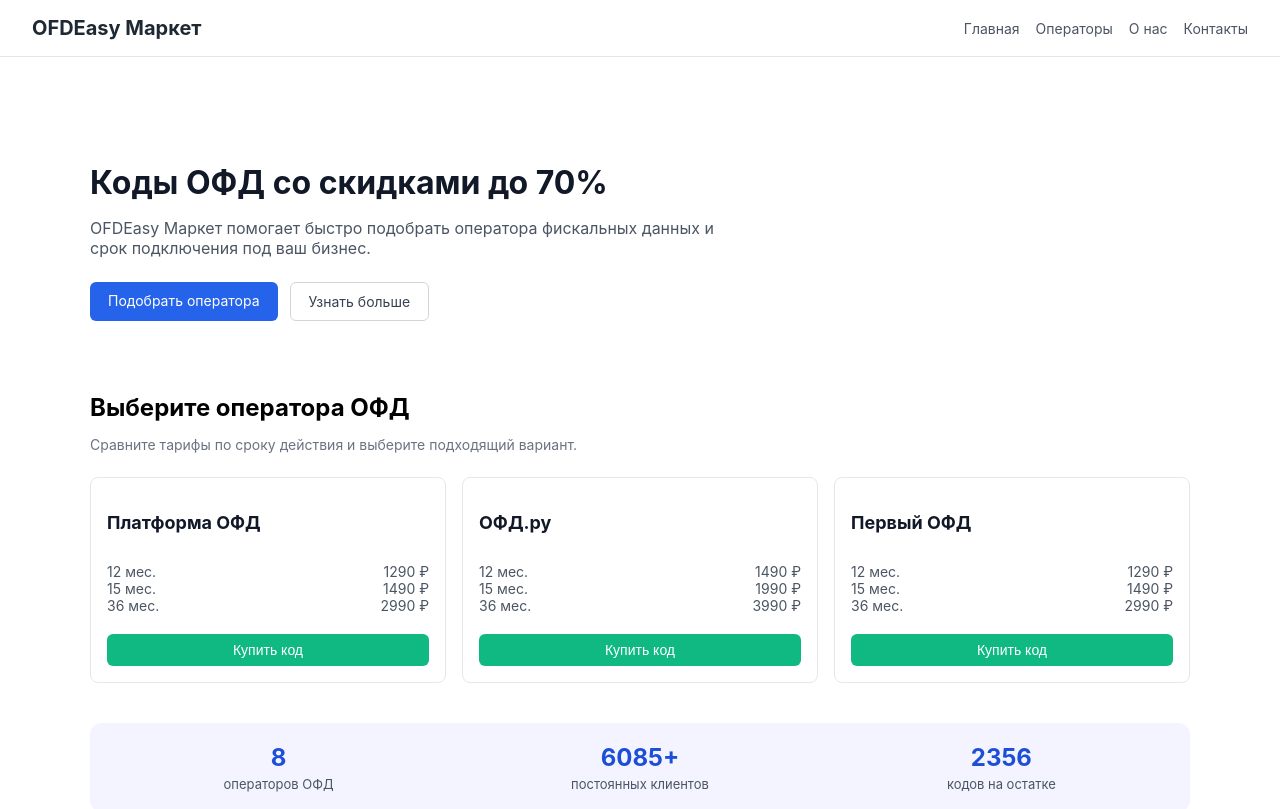
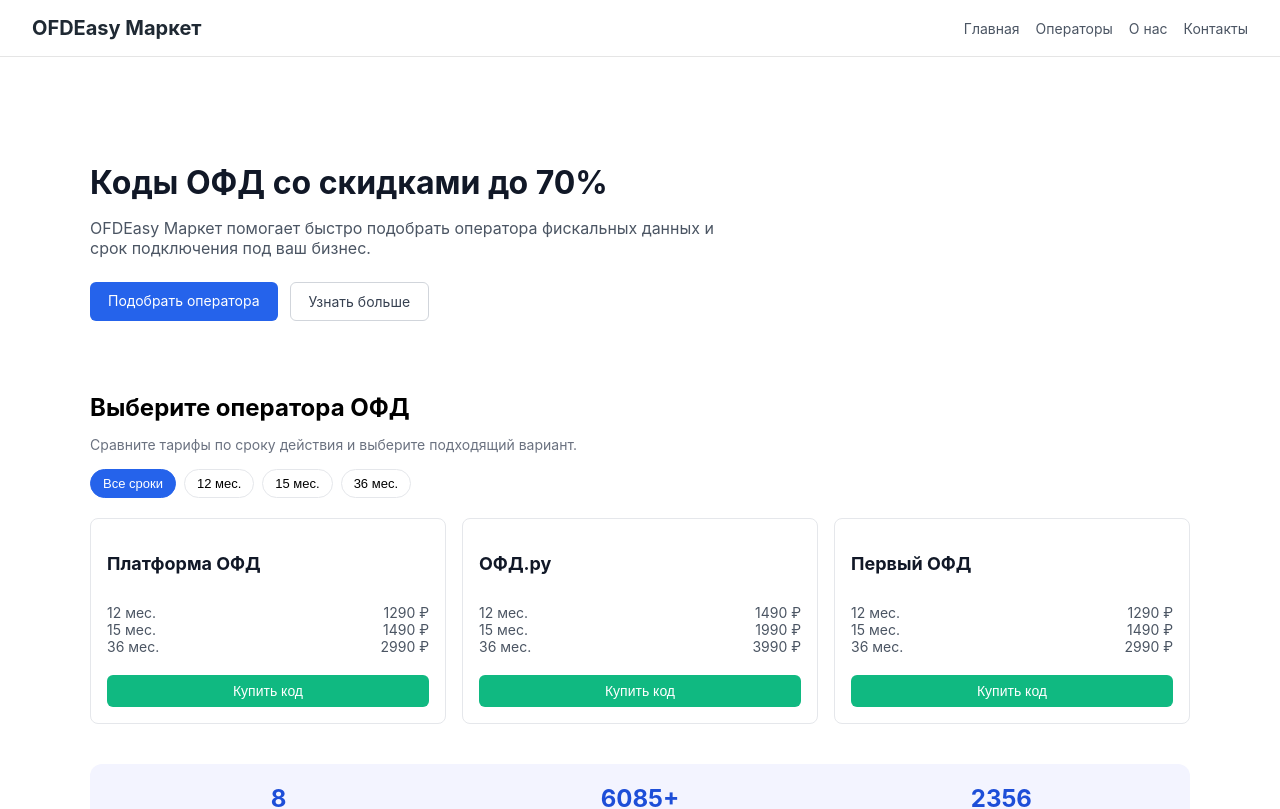
Before and after one commit to qwejssl/ofd-easy-market, a React (Create React App) app: page / in a window 1280 px wide. Shown: the top 809 px of the page. Built offline with nearby package versions, Linux system fonts and the light colour scheme; the HTML template or start-up script is replaced by a standard one.

Commit message:
add tariff duration filter for ofd list

```diff
--- a/src/components/OFD/OFDList.css
+++ b/src/components/OFD/OFDList.css
@@ -10,7 +10,29 @@
 .ofd-list__subtitle {
 	font-size: 14px;
 	color: #6b7280;
-	margin-bottom: 24px;
+	margin-bottom: 16px;
+}
+
+.ofd-list__filters {
+	display: flex;
+	flex-wrap: wrap;
+	gap: 8px;
+	margin-bottom: 20px;
+}
+
+.ofd-list__filters button {
+	padding: 6px 12px;
+	border-radius: 999px;
+	border: 1px solid #e5e7eb;
+	background: #ffffff;
+	font-size: 13px;
+	cursor: pointer;
+}
+
+.ofd-list__filters button.active {
+	background: #2563eb;
+	border-color: #2563eb;
+	color: #ffffff;
 }
 
 .ofd-list__grid {
--- a/src/components/OFD/OFDList.js
+++ b/src/components/OFD/OFDList.js
@@ -1,16 +1,61 @@
+import { useState } from 'react'
 import ofdProviders from '../../data/ofdProviders'
 import OFDCard from './OFDCard'
 import './OFDList.css'
 
 function OFDList() {
+	const [activeMonths, setActiveMonths] = useState('all')
+
+	const filteredProviders = ofdProviders.map(provider => ({
+		...provider,
+		plans:
+			activeMonths === 'all'
+				? provider.plans
+				: provider.plans.filter(
+						plan => String(plan.months) === String(activeMonths)
+				  ),
+	}))
+
 	return (
 		<section className='ofd-list' id='operators'>
 			<h2>Выберите оператора ОФД</h2>
 			<p className='ofd-list__subtitle'>
 				Сравните тарифы по сроку действия и выберите подходящий вариант.
 			</p>
+
+			<div className='ofd-list__filters'>
+				<button
+					type='button'
+					className={activeMonths === 'all' ? 'active' : ''}
+					onClick={() => setActiveMonths('all')}
+				>
+					Все сроки
+				</button>
+				<button
+					type='button'
+					className={activeMonths === '12' ? 'active' : ''}
+					onClick={() => setActiveMonths('12')}
+				>
+					12 мес.
+				</button>
+				<button
+					type='button'
+					className={activeMonths === '15' ? 'active' : ''}
+					onClick={() => setActiveMonths('15')}
+				>
+					15 мес.
+				</button>
+				<button
+					type='button'
+					className={activeMonths === '36' ? 'active' : ''}
+					onClick={() => setActiveMonths('36')}
+				>
+					36 мес.
+				</button>
+			</div>
+
 			<div className='ofd-list__grid'>
-				{ofdProviders.map(provider => (
+				{filteredProviders.map(provider => (
 					<OFDCard key={provider.id} provider={provider} />
 				))}
 			</div>
```
